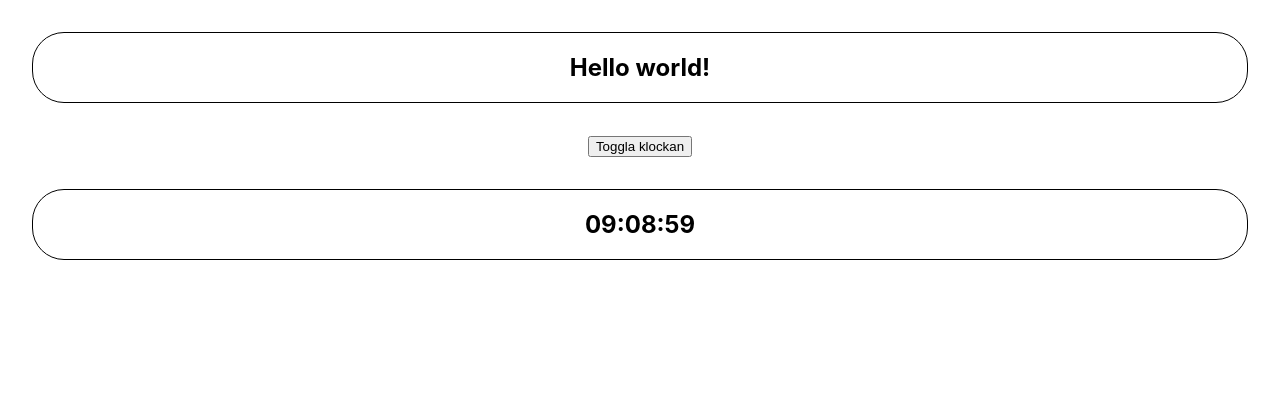
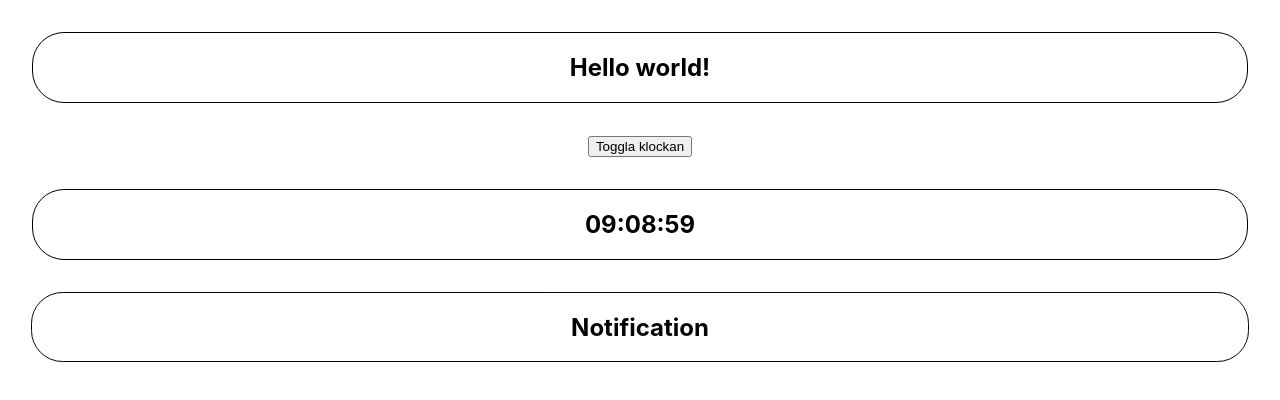
Before and after one commit to Sarahmaliin/react-ts-ovn-del-2, a React (Create React App) app: page / in a window 1280 px wide. Shown: the top 400 px of the page. Built offline with nearby package versions, Linux system fonts and the light colour scheme.

Commit message:
notification works

```diff
--- a/src/App.css
+++ b/src/App.css
@@ -2,12 +2,19 @@
   text-align: center;
 }
 
-.component{
+.component, .show{
   border: 1px solid black;
   border-radius: 2em;
   margin: 2em;
 }
 
+
 .hidden{
-  display: none;
+  opacity: 0;
 }
+
+.show{
+  transition-timing-function: ease-in;
+  opacity: 1;
+  transition: all 3s;
+}
--- a/src/App.tsx
+++ b/src/App.tsx
@@ -2,17 +2,20 @@ import React, { useState } from 'react';
 import './App.css';
 import Clock from './Components/Clock';
 import HelloWorld from './Components/HelloWorld';
+import Notification from './Components/Notification';
 
 function App() {
 
   const [showClock, setShowClock] = useState<boolean>(true)
-
+  const [message, setMessage] = useState<string>('Notification')
 
   return (
     <div className="App">
       <HelloWorld />
       <button onClick={() => setShowClock(!showClock)}> Toggla klockan </button>
             { showClock ? <Clock /> : null}
+
+      <Notification message={message} />
     </div>
   );
 }
--- /dev/null
+++ b/src/Components/Notification.tsx
@@ -0,0 +1,30 @@
+import { useState, useEffect } from "react"
+
+interface NotificationProps {
+    message: string;
+}
+
+const Notification = ({message}: NotificationProps) =>{
+
+    const [seconds, setSeconds] = useState<number>(0)
+    const [noteVisible, setNoteVisible] = useState<string>('hidden')
+
+    useEffect(() =>{
+        let intervalTime = setTimeout(() =>{
+            setSeconds(s => s + 1)
+            console.log(seconds, 'timeout')
+            setNoteVisible('show')
+        }, 3000)
+
+        return () =>clearTimeout(intervalTime)
+    }, [seconds])
+
+
+    return(
+        <section className={noteVisible}>
+        <h1 >{message}</h1>
+        </section>
+    )
+}
+
+export default Notification
```
